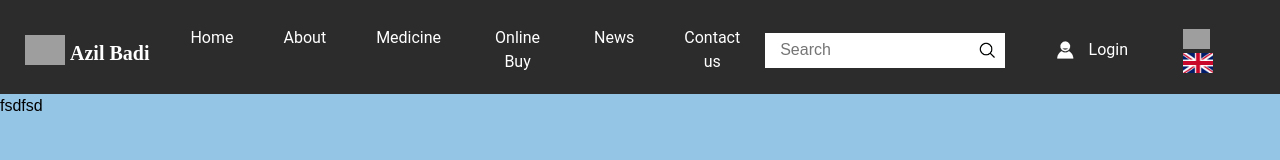
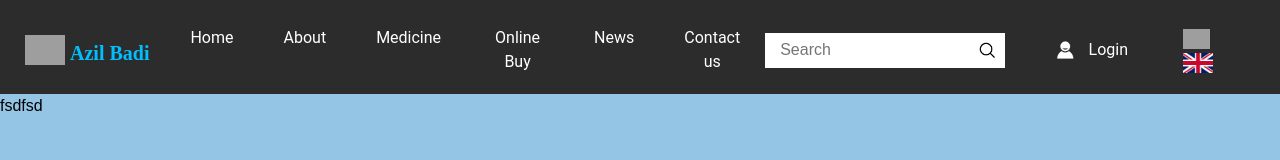
Before and after one commit to srkuzma/azil, a Vue app: page / in a window 1280 px wide. In both pictures the pointer is over the element "Azil Badi". Shown: the top 160 px of the page. Built offline with nearby package versions, Linux system fonts and the light colour scheme; grey boxes are pictures that could not be loaded; a web font is replaced by a local one.

Commit message:
Dodata plava boja na linkove u meniju

```diff
--- a/public/index.html
+++ b/public/index.html
@@ -4,9 +4,9 @@
     <meta charset="utf-8">
     <meta http-equiv="X-UA-Compatible" content="IE=edge">
     <meta name="viewport" content="width=device-width,initial-scale=1.0">
-    <link rel="icon" href="<%= BASE_URL %>favicon.ico">
+    <link rel="icon" href="images/logo.png">
 
-    <title><%= htmlWebpackPlugin.options.title %></title>
+    <title>Azil Badi</title>
   </head>
   <body>
     <noscript>
--- a/src/App.vue
+++ b/src/App.vue
@@ -6,7 +6,7 @@
       </div>
       <div class="container-fluid">
         <nav class="navbar navbar-expand-lg custom_nav-container pt-3">
-          <router-link  class="navbar-brand" to="/">
+          <router-link  class="navbar-brand logo" to="/">
             <img src="images/logo.png" alt="">
             <span class="title">
               Azil Badi
@@ -93,4 +93,8 @@
   @import './assets/css/style.css';
   @import './assets/css/style.scss';
 
+  .title:hover {
+    color: deepskyblue !important;
+  }
+
 </style>
--- a/src/assets/css/style.css
+++ b/src/assets/css/style.css
@@ -130,21 +130,22 @@ body {
 
 .custom_nav-container.navbar-expand-lg .navbar-nav .nav-link {
   padding: 10px 25px;
-  color: #ffffff;
   text-align: center;
   /* text-transform: uppercase; */
   font-family: 'Tahoma', sans-serif;
 }
 
-a,
-a:hover,
-a:focus {
-  text-decoration: none;
+a {
+  color: white;
+}
+
+a:visited {
+  color: white;
 }
 
 a:hover,
 a:focus {
-  color: initial;
+  color: deepskyblue
 }
 
 .btn,
@@ -159,7 +160,6 @@ a:focus {
   /* text-transform: uppercase; */
   font-weight: bold;
   font-size: 24px;
-  color: #fafcfd;
 }
 
 .custom_nav-container .nav_search-btn {
@@ -862,7 +862,7 @@ a:focus {
 }
 
 .login_btn-contanier a:hover {
-  color: white
+  color: deepskyblue;
 }
 
 .title {
--- a/src/assets/css/style.scss
+++ b/src/assets/css/style.scss
@@ -156,21 +156,22 @@ body {
 
 .custom_nav-container.navbar-expand-lg .navbar-nav .nav-link {
   padding: 10px 25px;
-  color: #ffffff;
   text-align: center;
   /*text-transform: uppercase;*/
   @include secondary-font();
 }
 
-a,
-a:hover,
-a:focus {
-  text-decoration: none;
+a {
+  color: white;
+}
+
+a:visited {
+  color: white;
 }
 
 a:hover,
 a:focus {
-  color: initial;
+  color: deepskyblue;
 }
 
 .btn,
@@ -183,7 +184,6 @@ a:focus {
 .navbar-brand:hover {
   @include upperBold;
   font-size: 24px;
-  color: #fafcfd;
 }
 
 .custom_nav-container .nav_search-btn {
```
